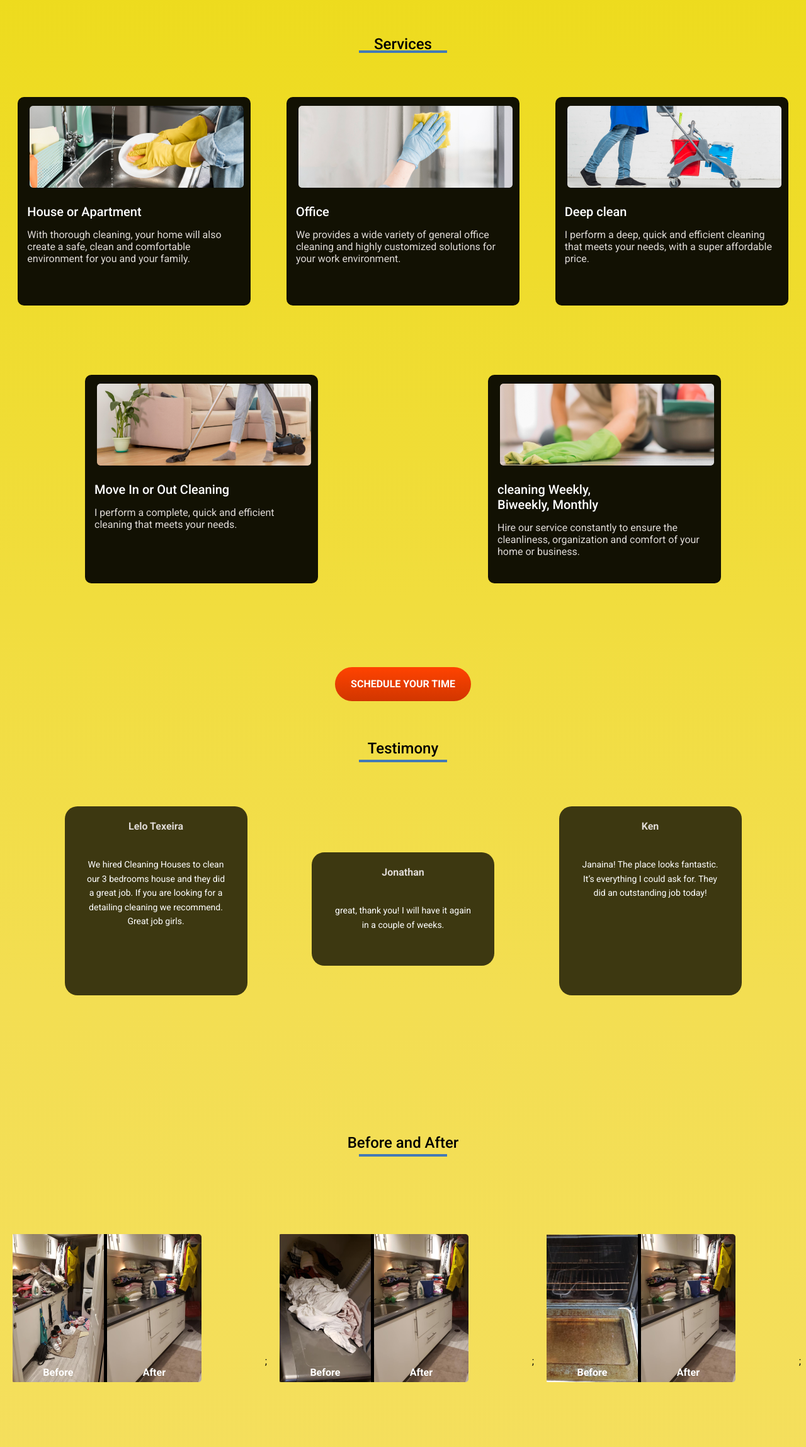
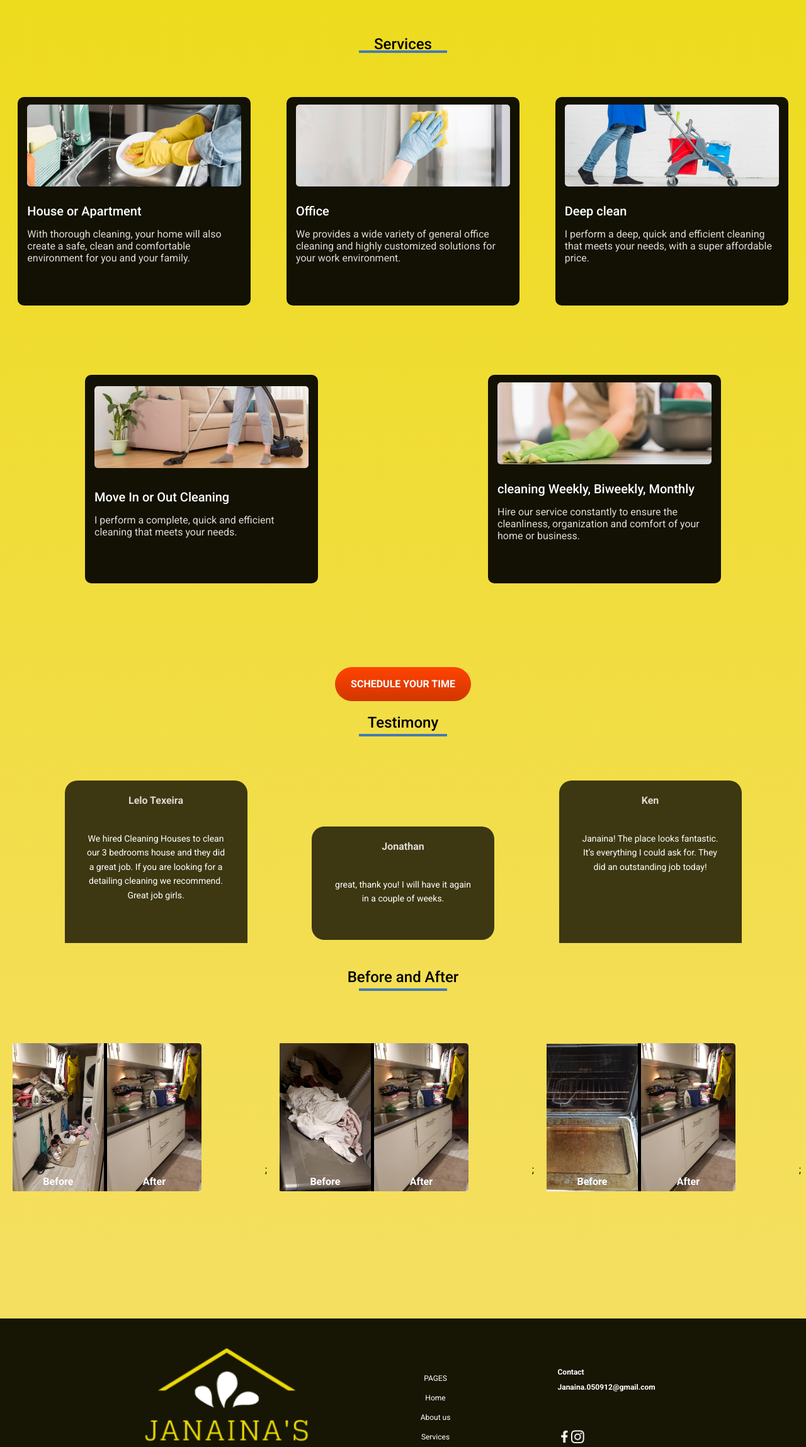
Before and after one commit to chrisporpino/janaina-cleaning-houses, a React (Create React App) app: page / in a window 1280 px wide. Shown: the part 1281-3578 px from the top of the page at 63% size. Built offline with nearby package versions, Linux system fonts and the light colour scheme.

Commit message:
feito os retoques de acordo com o combinado

```diff
--- a/src/App.js
+++ b/src/App.js
@@ -1,7 +1,6 @@
 import React from "react";
 import "./assets/styles/global.css";
-import styled from "styled-components";
-// import "./App.css";
+
 import Footer from "./containers/Footer";
 import HeaderSection from "./containers/Header";
 import HomeSection from "./containers/HomeSection";
--- a/src/components/PicturesContainer/index.js
+++ b/src/components/PicturesContainer/index.js
@@ -2,7 +2,6 @@ import React from "react";
 import "../../assets/styles/global.css";
 import styled from "styled-components";
 
-import before1 from "../../assets/images/before01.png";
 import after1 from "../../assets/images/after01.png";
 
 const PictureContainer = styled.div`
--- a/src/containers/Footer/index.js
+++ b/src/containers/Footer/index.js
@@ -6,12 +6,12 @@ import logo from "../../assets/images/logo.png";
 import face from "../../assets/images/face.png";
 import insta from "../../assets/images/Insta.png";
 
-const FooterF = styled.footer`
+const FooterF = styled.section`
   display: flex;
   flex-direction: column;
   max-width: 1440px;
+  height: 294px;
   width: 100%;
-  height: 294px;
   background-color: #171604;
   color: white;
   font-family: Roboto;
@@ -21,17 +21,16 @@ const FooterF = styled.footer`
   @media (max-width: 700px) {
     display: flex;
     flex-direction: column;
-    margin-top: 40px;
+    height: auto;
   }
 `;
 
-const FooterLogo = styled.div`
-  background-image: url(${logo});
+const FooterLogo = styled.img`
   width: 280px;
   height: 200px;
-  background-repeat: no-repeat;
 
   @media (max-width: 700px) {
+    margin-top: 40px;
   }
 `;
 
@@ -124,7 +123,7 @@ function Footer() {
   return (
     <FooterF>
       <FooterContainer>
-        <FooterLogo></FooterLogo>
+        <FooterLogo src={logo}></FooterLogo>
 
         <FooterMenu>
           {/* Tive que usar FooterF porque estava conflitando com a function  */}
--- a/src/containers/Header/index.js
+++ b/src/containers/Header/index.js
@@ -49,13 +49,6 @@ const MenuContainer = styled.div`
   }
 `;
 
-const Option = styled.div`
-  color: black;
-  display: inline-block;
-  padding: 1rem;
-  position: relative;
-`;
-
 const Clickable = styled.a`
   color: #dfdad6;
   text-decoration: none;
--- a/src/containers/PortfolioSection/index.js
+++ b/src/containers/PortfolioSection/index.js
@@ -12,14 +12,12 @@ import after3 from "../../assets/images/after03.png";
 
 import PicturesContainer from "../../components/PicturesContainer";
 
-// Margin do portifolio so vou conseguir fazer quando o chris terminar, pois somente tenho acesso a dois sets
-
-const Portfolio = styled.div`
+const Portfolio = styled.section`
   display: flex;
   flex-direction: column;
   width: 100%;
   max-width: 1440px;
-  /* height: 596px; */
+  height: 596px;
   margin: 0 auto;
   font-family: Roboto;
   align-items: center;
@@ -63,9 +61,10 @@ const ContainerPortifolio = styled.div`
     width: 375px;
     height: 499px;
     margin-top: 36px;
+    overflow-x: scroll;
+    overflow-y: hidden;
+    white-space: nowrap;
   }
-
-  /* margin: ; */
 `;
 
 const PictureContainer = styled.div`
--- a/src/containers/ServicesSection/index.js
+++ b/src/containers/ServicesSection/index.js
@@ -8,9 +8,10 @@ import servImg03 from "../../assets/images/3.png";
 import servImg04 from "../../assets/images/4.png";
 import servImg05 from "../../assets/images/5.png";
 
-const Services = styled.div`
+const Services = styled.section`
   width: 100%;
   max-width: 1440px;
+  height: 1022;
   background: linear-gradient(180deg, #eddb19 0%, #f1dd3e 100%);
   display: flex;
   flex-direction: column;
@@ -52,6 +53,10 @@ const ServGeral = styled.div`
 `;
 
 const ServiceBox = styled.div`
+  display: flex;
+  flex-direction: column;
+  justify-content: space-evenly;
+  align-items: center;
   width: 370px;
   height: 331px;
   background-color: rgba(18, 17, 3, 1);
@@ -65,10 +70,17 @@ const ServiceBox = styled.div`
   }
 `;
 
+const ServiceBoxText = styled.div`
+  display: flex;
+  flex-direction: column;
+  justify-content: center;
+  align-items: flex-start;
+  padding: 15px 15px 54px 15px;
+`;
+
 const ServiceBoxImage = styled.img`
   width: 340px;
   height: 130px;
-  margin: 14px 18px 7px 19px;
   border-radius: 5px;
 `;
 
@@ -79,7 +91,7 @@ const ServiceBoxTitle = styled.h4`
   font-size: 20px;
   line-height: 120%;
   color: rgba(255, 255, 255, 1);
-  margin: 15px 138px 0px 15px;
+  padding-bottom: 15px;
 `;
 
 const ServiceBoxParagraph = styled.p`
@@ -87,7 +99,6 @@ const ServiceBoxParagraph = styled.p`
   font-style: normal;
   font-weight: normal;
   font-size: 16px;
-  margin: 15px 15px 54px 15px;
   color: rgba(223, 218, 214, 1);
 `;
 
@@ -110,35 +121,6 @@ const ServButton = styled.button`
   }
 `;
 
-const DropDownButton = styled.button`
-  background-color: rgba(18, 17, 3, 1);
-  color: white;
-  padding: 0px;
-  font-size: 16px;
-  border: none;
-`;
-
-const DropDown = styled.div`
-  position: relative;
-  display: inline-block;
-`;
-
-const DropDowncontent = styled.div`
-  display: none;
-  position: absolute;
-  background-color: blue;
-  min-width: 160px;
-  box-shadow: 0px 8px 16px 0px rgba(18, 17, 3, 1)
-  z-index: 1;
-`;
-
-const DropDownLink = styled.a`
-  color: black;
-  padding: 12px 16px;
-  text-decoration: none;
-  display: block;
-`;
-
 function ServicesSection() {
   return (
     <Services>
@@ -148,47 +130,59 @@ function ServicesSection() {
       <ServGeral>
         <ServiceBox>
           <ServiceBoxImage src={servImg01} alt="" />
+          <ServiceBoxText>
             <ServiceBoxTitle>House or Apartment</ServiceBoxTitle>
             <ServiceBoxParagraph>
-            With thorough cleaning, your home will also create a safe, clean and
-            comfortable environment for you and your family.
+              With thorough cleaning, your home will also create a safe, clean
+              and comfortable environment for you and your family.
             </ServiceBoxParagraph>
+          </ServiceBoxText>
         </ServiceBox>
 
         <ServiceBox>
           <ServiceBoxImage src={servImg02} alt="" />
+          <ServiceBoxText>
             <ServiceBoxTitle>Office</ServiceBoxTitle>
             <ServiceBoxParagraph>
               We provides a wide variety of general office cleaning and highly
               customized solutions for your work environment.
             </ServiceBoxParagraph>
+          </ServiceBoxText>
         </ServiceBox>
 
         <ServiceBox>
           <ServiceBoxImage src={servImg03} alt="" />
+          <ServiceBoxText>
             <ServiceBoxTitle>Deep clean </ServiceBoxTitle>
             <ServiceBoxParagraph>
               I perform a deep, quick and efficient cleaning that meets your
               needs, with a super affordable price.
             </ServiceBoxParagraph>
+          </ServiceBoxText>
         </ServiceBox>
 
         <ServiceBox>
           <ServiceBoxImage src={servImg04} alt="" />
+          <ServiceBoxText>
             <ServiceBoxTitle>Move In or Out Cleaning</ServiceBoxTitle>
             <ServiceBoxParagraph>
               I perform a complete, quick and efficient cleaning that meets your
               needs.
             </ServiceBoxParagraph>
+          </ServiceBoxText>
         </ServiceBox>
 
         <ServiceBox>
           <ServiceBoxImage src={servImg05} alt="" />
-          <ServiceBoxTitle>cleaning Weekly, Biweekly, Monthly </ServiceBoxTitle>
+          <ServiceBoxText>
+            <ServiceBoxTitle>
+              cleaning Weekly, Biweekly, Monthly{" "}
+            </ServiceBoxTitle>
             <ServiceBoxParagraph>
-            Hire our service constantly to ensure the cleanliness, organization
-            and comfort of your home or business.
+              Hire our service constantly to ensure the cleanliness,
+              organization and comfort of your home or business.
             </ServiceBoxParagraph>
+          </ServiceBoxText>
         </ServiceBox>
 
         <ServButton>SCHEDULE YOUR TIME</ServButton>
--- a/src/containers/TestimonialsSection/index.js
+++ b/src/containers/TestimonialsSection/index.js
@@ -3,11 +3,12 @@ import "../../assets/styles/global.css";
 import styled from "styled-components";
 import "../../App.css";
 
-const Testimonials = styled.div`
+const Testimonials = styled.section`
   display: flex;
   flex-direction: column;
   width: 100%;
   max-width: 1440px;
+  height: 531px;
   background: linear-gradient(180deg, #f1dd3e 0%, #f3de52 100%);
   font-family: Roboto;
   align-items: center;
```
Also changed, not shown: 1 other file (tests, documents, lock files or other folders). Lines whose indentation alone changed are shown as unchanged.
